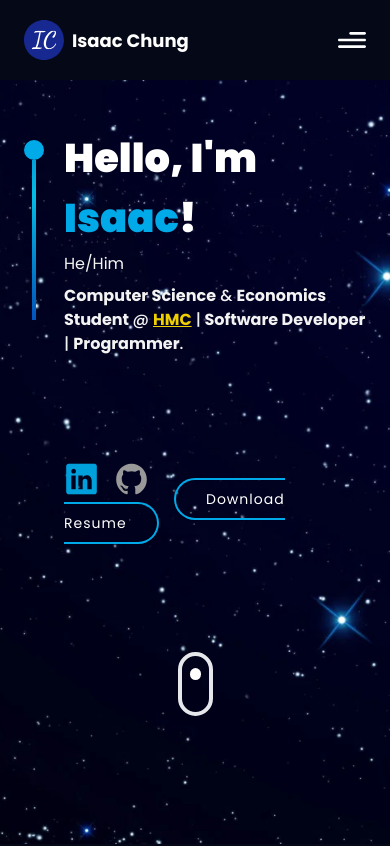
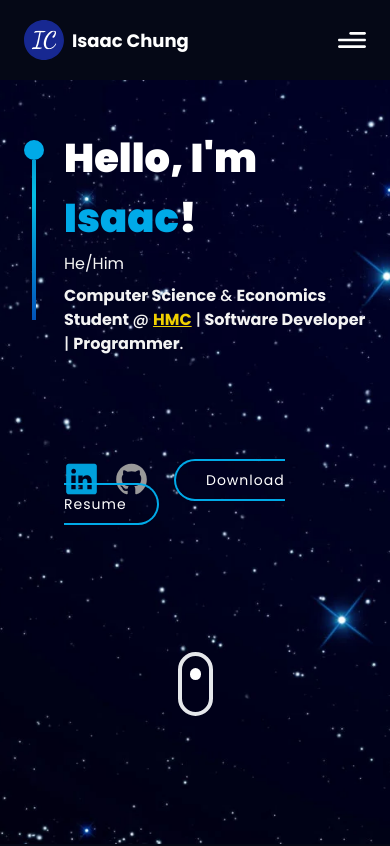
Before and after one commit to ijoonc/ijoonc-portfolio, a React (Vite) app: page / in a window 390 px wide. Shown: the top 846 px of the page. Built offline with nearby package versions, Linux system fonts and the light colour scheme.

Commit message:
Fixed the phone screen display.

```diff
--- a/src/components/Hero.jsx
+++ b/src/components/Hero.jsx
@@ -63,10 +63,10 @@
         <img src = {Photo} alt = 'Photo'/>
       </div>
 
-      <div className = "absolute xs:bottom-10 bottom-32 w-full flex justify-center items-center">
+      <div className = "absolute xs:bottom-5 bottom-32 w-full flex justify-center items-center">
         <a href = "#about">
           <div className = "w-[35px] h-[64px] rounded-3xl border-4 flex justify-center items-start p-2">
-            <motion.dev animate ={{ y: [0, 24, 0]}}
+            <motion.dev animate ={{ y: [0, 24, 0] }}
                         transition ={{ duration: 1.5, repeat: Infinity, repeatType: 'loop'}}
                         className = 'w-3 h-3 rounded-full bg-white mb-1'
             />
--- a/src/styles.css
+++ b/src/styles.css
@@ -114,6 +114,6 @@
   @media screen and (max-width: 767px) {
     .resume-loader {
       font-size: 14px;
-      bottom: 50px;
+      bottom: 69px;
     }
   }
```
Also changed, not shown: 1 other file (tests, documents, lock files or other folders).
